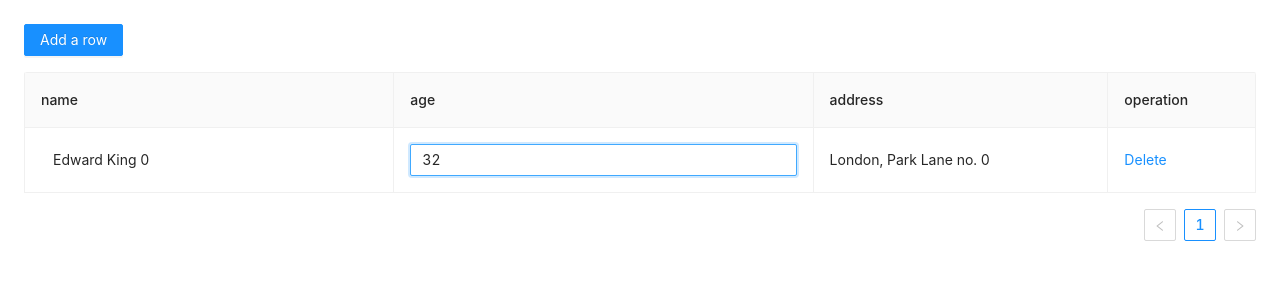
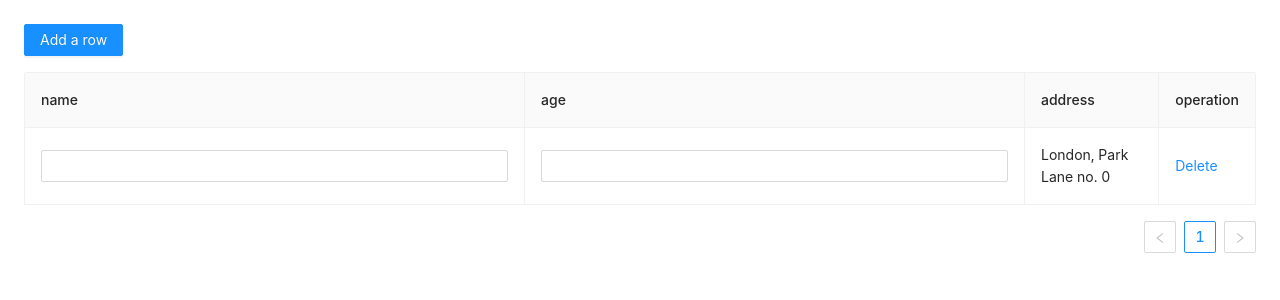
Before and after one commit to cscxxx/custom-components, a React (Create React App) app: page / in a window 1280 px wide. Shown: the top 300 px of the page. Built offline with nearby package versions, Linux system fonts and the light colour scheme.

Commit message:
可编辑表格不使用form表单

```diff
--- a/src/EditableTable/TableEditableBody/EditableCell.tsx
+++ b/src/EditableTable/TableEditableBody/EditableCell.tsx
@@ -1,6 +1,5 @@
-import { Form, Input, InputRef } from "antd";
+import { Input, InputRef } from "antd";
 import React, { useEffect, useRef, useState } from "react";
-import { useStore } from "../ctx.ts";
 import type { EditableCellProps } from "../types.d.ts";
 
 export const EditableCell: React.FC<EditableCellProps> = ({
@@ -12,63 +11,42 @@ export const EditableCell: React.FC<EditableCellProps> = ({
   handleSave,
   ...restProps
 }) => {
-  const [editing, setEditing] = useState(false);
+  const [edit, toggleEdit] = useState<boolean>(false);
+  const [valied, setValied] = useState<boolean>(true);
 
   const inputRef = useRef<InputRef>(null);
 
-  const form = useStore();
-
-  const toggleEdit = () => {
-    setEditing(!editing);
-    form?.setFieldsValue({ [dataIndex]: record[dataIndex] });
+  const save = async (e) => {
+    if (e.target.value) {
+      setValied(true);
+    } else {
+      setValied(false);
+    }
+    handleSave({
+      ...record,
+      address: Math.round(Math.random() * 100),
+    });
   };
-
-  const save = async () => {
-    try {
-      const values = await form?.validateFields();
-      toggleEdit();
-      handleSave({ ...record, ...values });
-    } catch (errInfo) {
-      console.log("Save failed:", errInfo);
-    }
-  };
-
-  useEffect(() => {
-    if (editing) {
-      inputRef?.current!.focus();
-    }
-  }, [editing]);
-
-  useEffect(() => {
-    if (editable) {
-      toggleEdit();
-    }
-  }, [editable]);
 
   let childNode = children;
 
+  useEffect(() => {
+    const timeId = setTimeout(() => {
+      if (!record?.[dataIndex]) {
+        setValied(false);
+      }
+    }, 300);
+    return () => {
+      clearTimeout(timeId);
+    };
+  }, []);
+
   if (editable) {
-    childNode = editing ? (
-      <Form.Item
-        style={{ margin: 0 }}
-        name={dataIndex}
-        rules={[
-          {
-            required: true,
-            message: `${title} is required.`,
-          },
-        ]}
-      >
+    childNode = (
+      <>
         <Input ref={inputRef} onPressEnter={save} onBlur={save} />
-      </Form.Item>
-    ) : (
-      <div
-        className="editable-cell-value-wrap"
-        style={{ paddingRight: 24 }}
-        onClick={toggleEdit}
-      >
-        {children}
-      </div>
+        {valied ? null : <div style={{ color: "red" }}>必填</div>}
+      </>
     );
   }
 
--- a/src/EditableTable/TableEditableBody/EditableRow.tsx
+++ b/src/EditableTable/TableEditableBody/EditableRow.tsx
@@ -1,18 +1,9 @@
-import { Form } from "antd";
 import React from "react";
-import { EditableContext } from "../ctx.ts";
 import { EditableRowProps } from "../types";
 
 export const EditableRow: React.FC<EditableRowProps> = ({
   index,
   ...props
 }) => {
-  const [form] = Form.useForm();
-  return (
-    <Form form={form} component={false}>
-      <EditableContext.Provider value={form}>
-        <tr {...props} />
-      </EditableContext.Provider>
-    </Form>
-  );
+  return <tr {...props} />;
 };
--- a/src/EditableTable/ctx.ts
+++ /dev/null
@@ -1,11 +0,0 @@
-import { FormInstance } from "antd/es/form";
-import React, { useContext } from "react";
-
-type IStore = { form: FormInstance } | any;
-
-export const EditableContext = React.createContext<IStore>({} as IStore);
-
-export const useStore = () => {
-  const store = useContext(EditableContext)!;
-  return store;
-};
--- a/src/EditableTable/index.tsx
+++ b/src/EditableTable/index.tsx
@@ -1,7 +1,6 @@
 import { Button, Table } from "antd";
 import "antd/dist/antd.css";
 import React, { useState } from "react";
-import { useStore } from "./ctx.ts";
 import "./index.css";
 import { EditableCell } from "./TableEditableBody/EditableCell.tsx";
 import { EditableRow } from "./TableEditableBody/EditableRow.tsx";
@@ -21,7 +20,6 @@ const App: React.FC = () => {
   const { columns } = useColumns({ dataSource, setDataSource });
 
   const [count, setCount] = useState(2);
-  const form = useStore();
 
   const handleAdd = () => {
     const newData: DataType = {
--- a/src/EditableTable/types.d.ts
+++ b/src/EditableTable/types.d.ts
@@ -4,7 +4,7 @@ export interface Item {
   key: string;
   name: string;
   age: string;
-  address: string;
+  address: string | number;
 }
 
 export interface EditableCellProps {
@@ -13,6 +13,8 @@ export interface EditableCellProps {
   children: React.ReactNode;
   dataIndex: keyof Item;
   record: Item;
+  required?: boolean;
+  width?: number | string;
   handleSave: (record: Item) => void;
 }
 
--- a/src/EditableTable/use-columns.tsx
+++ b/src/EditableTable/use-columns.tsx
@@ -22,17 +22,20 @@ export default ({ dataSource, setDataSource }) => {
   const defaultColumns: (ColumnTypes[number] & {
     editable?: boolean;
     dataIndex: string;
+    required?: boolean;
   })[] = [
     {
       title: "name",
       dataIndex: "name",
-      width: "30%",
       editable: true,
+      required: true,
+      width: "500px",
     },
     {
       title: "age",
       dataIndex: "age",
       editable: true,
+      width: "500px",
     },
     {
       title: "address",
@@ -66,6 +69,7 @@ export default ({ dataSource, setDataSource }) => {
         editable: col.editable,
         dataIndex: col.dataIndex,
         title: col.title,
+        required: col.required,
         handleSave,
       }),
     };
```
